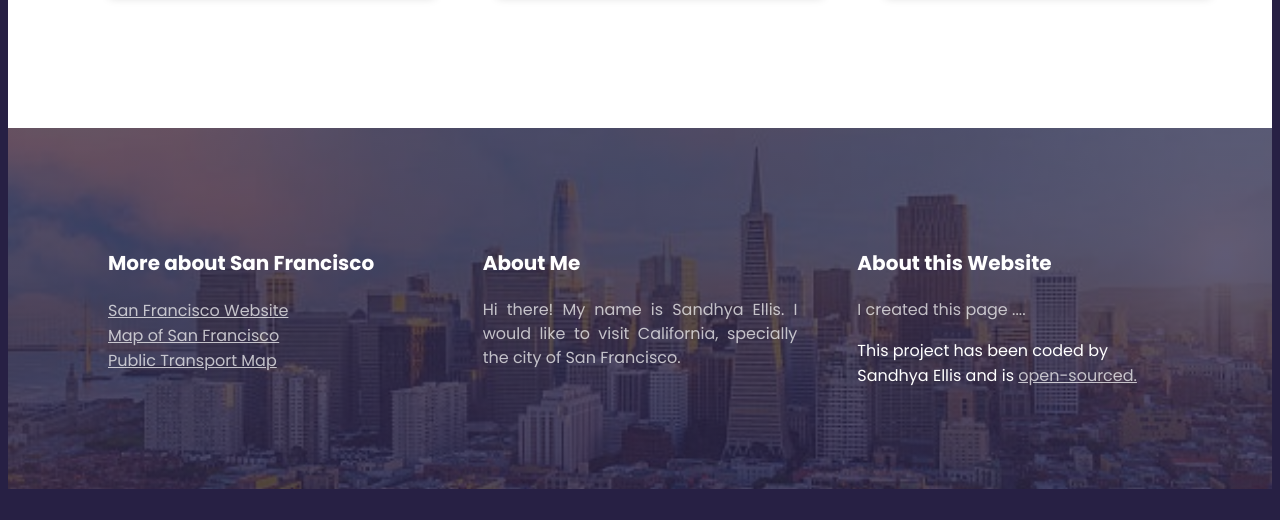
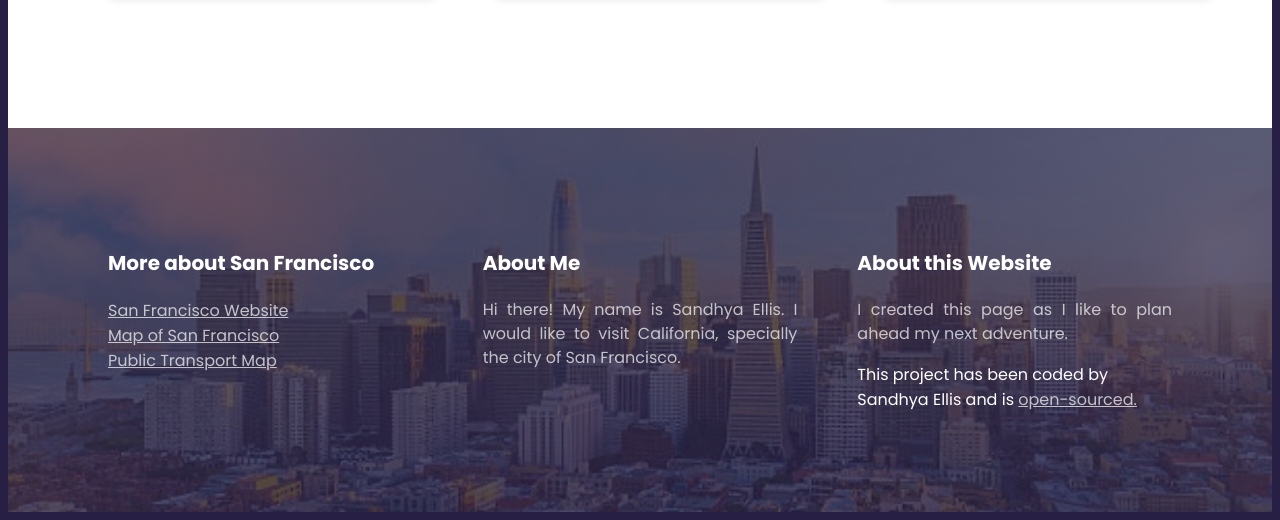
Before and after one commit to sandye604x/SanFrancisco-travel-project, a plain HTML site: page index.html in a window 1280 px wide. Shown: the part 3776-4296 px from the top of the page. Before the commit the page ends 4273 px from the top, so only its background shows below. Drawn offline with Linux system fonts and the light colour scheme; a script that the page names is missing.

Commit message:
Updated content

```diff
--- a/index.html
+++ b/index.html
@@ -154,7 +154,7 @@
 
     <div>
         <h3>About this Website</h3>
-      <p>I created this page ....</p>
+      <p>I created this page as I like to plan ahead my next adventure.</p>
        This project has been coded by Sandhya Ellis and is <a href="https://github.com/sandye604x/SanFrancisco-travel-project" target="_blank">open-sourced.</open-sourced></a>
     </div>
     </section>
```
